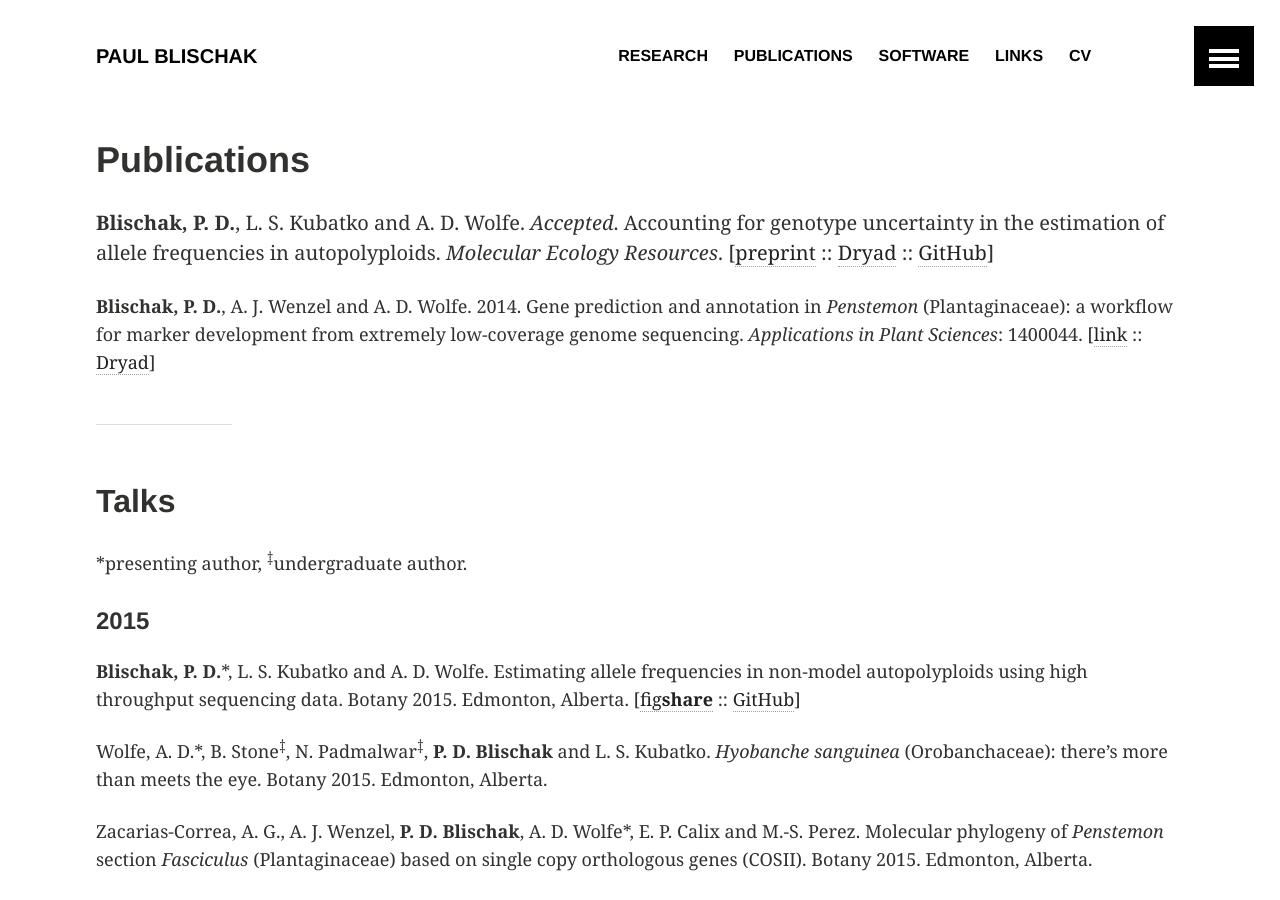
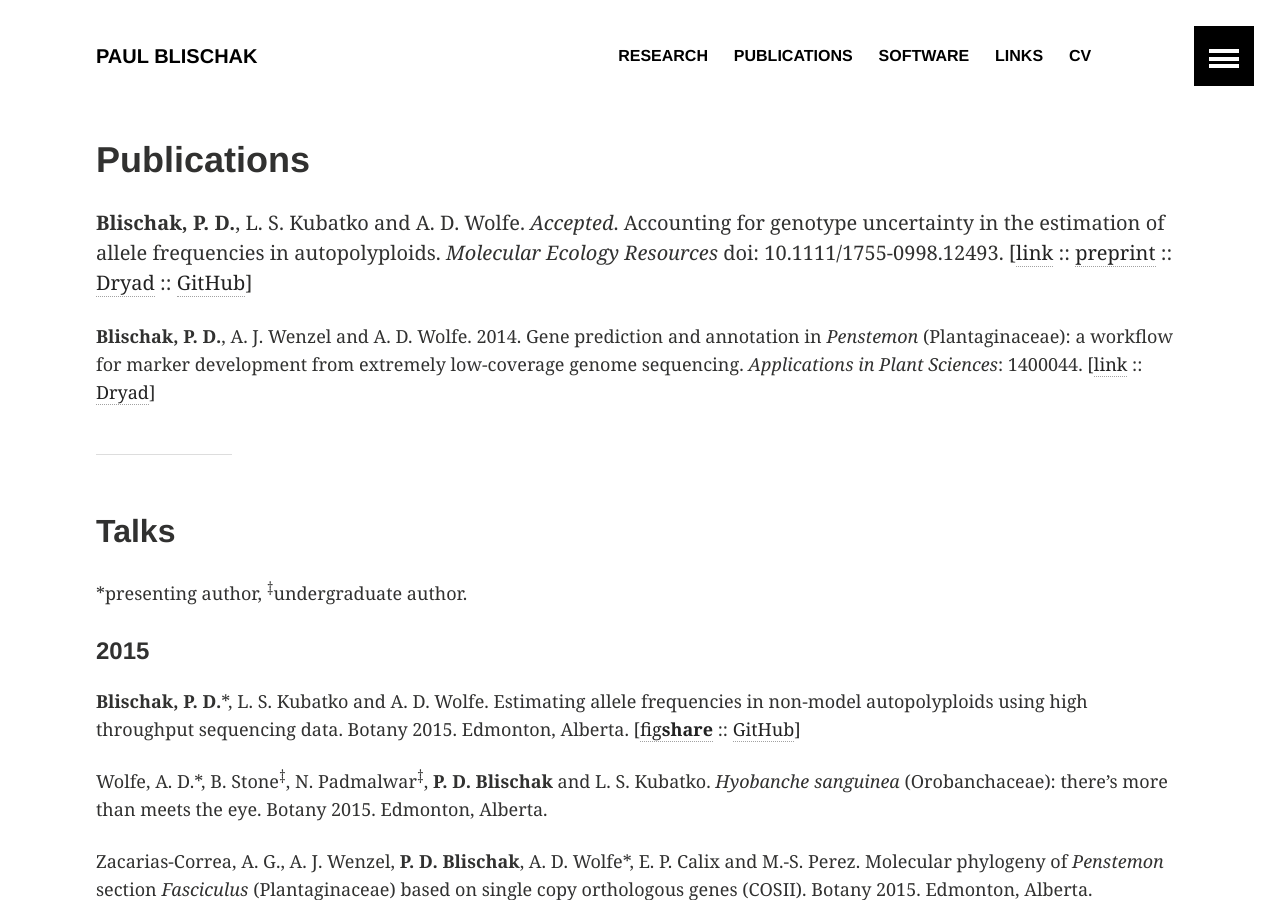
Before and after one commit to pblischak/pblischak.github.io, a Jekyll site: the page built from Publications/index.md, in a window 1280 px wide and 900 px high. Built offline with Jekyll 4.4.1, drawn with Linux system fonts in a browser that asks for light colours; formulas are drawn with MathJax 3.

Commit message:
updating polyfreqs MER paper with doi and link

```diff
--- a/Publications/index.md
+++ b/Publications/index.md
@@ -5,7 +5,7 @@ layout: archive
 
 **Blischak, P. D.**, L. S. Kubatko and A. D. Wolfe. *Accepted*.
 Accounting for genotype uncertainty in the estimation of allele frequencies in autopolyploids.
-*Molecular Ecology Resources*. [<a href="http://biorxiv.org/content/early/2015/09/23/021907" target="_blank">preprint</a> :: <a href="http://dx.doi.org/10.5061/dryad.t297p" target="_blank">Dryad</a> ::
+*Molecular Ecology Resources* doi: 10.1111/1755-0998.12493. [<a href="http://onlinelibrary.wiley.com/doi/10.1111/1755-0998.12493/abstract" target="_blank">link</a> :: <a href="http://biorxiv.org/content/early/2015/09/23/021907" target="_blank">preprint</a> :: <a href="http://dx.doi.org/10.5061/dryad.t297p" target="_blank">Dryad</a> ::
 <a href="https://github.com/pblischak/polyfreqs-ms-data" target="_blank">GitHub</a>]
 
 **Blischak, P. D.**, A. J. Wenzel and A. D. Wolfe. 2014.
```
